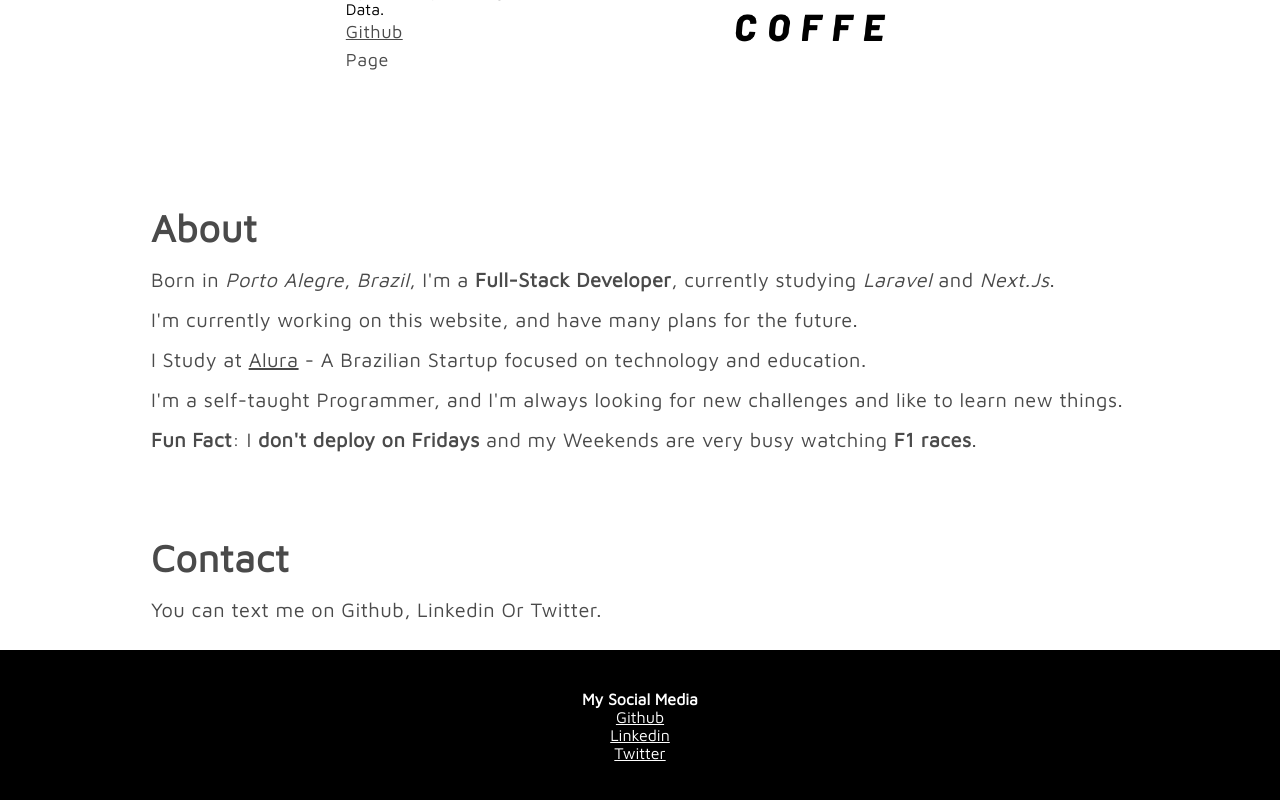
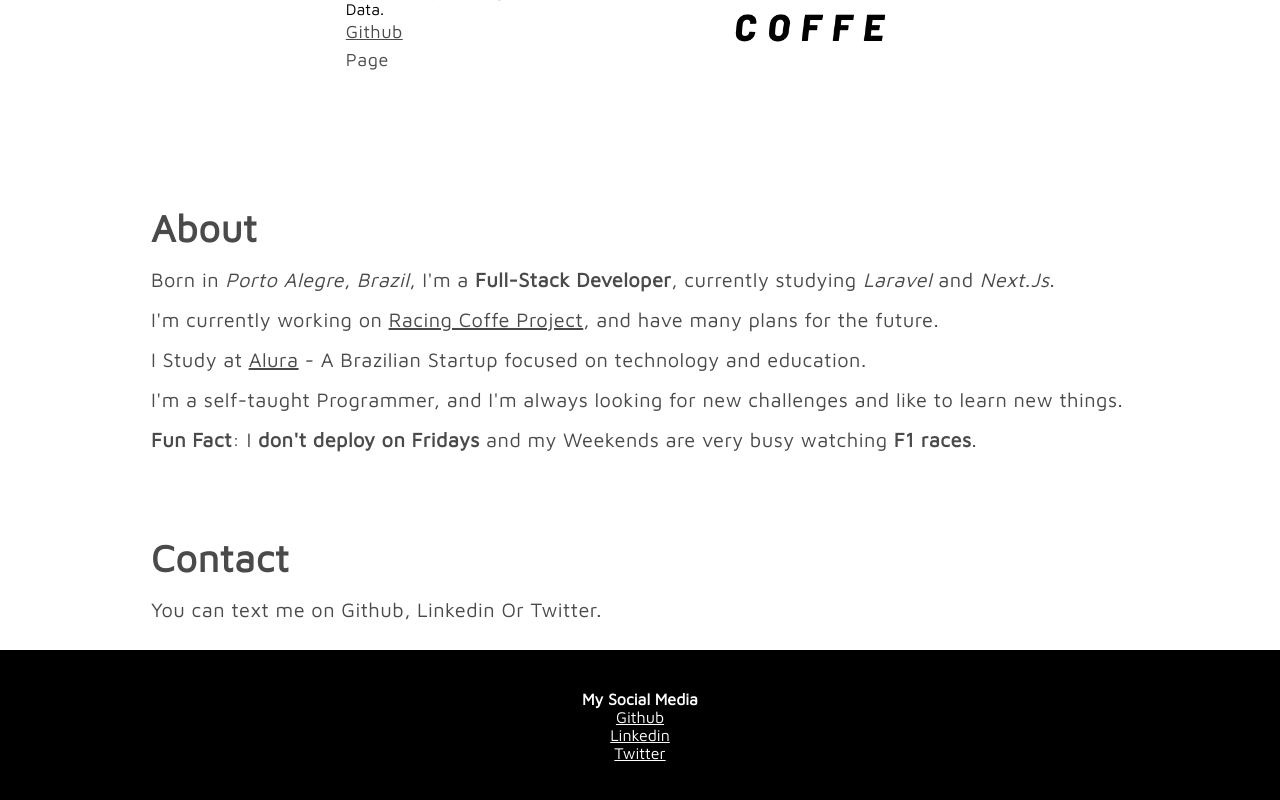
Before and after one commit to TheDevick/Next.Js-Personal-Page, a Next.js app: page / in a window 1280 px wide. Shown: the part 1738-2538 px from the top of the page. Built offline with nearby package versions, Linux system fonts and the light colour scheme.

Commit message:
feat: Change Actual Project

```diff
--- a/src/components/About/Text.tsx
+++ b/src/components/About/Text.tsx
@@ -49,7 +49,7 @@ export default function Text() {
     return (
         <StyledText>
             Born in <ItalicText>Porto Alegre</ItalicText>, <ItalicText>Brazil</ItalicText>, I'm a <BoldText>Full-Stack Developer</BoldText>, currently studying <ItalicText>Laravel</ItalicText> and <ItalicText>Next.Js</ItalicText>.<br /><br />
-            I'm currently working on this website, and have many plans for the future.<br /><br />
+            I'm currently working on <Link href="https://github.com/Racing-Coffe">Racing Coffe Project</Link>, and have many plans for the future.<br /><br />
             I Study at <BoldText><Link href="https://alura.com.br">Alura</Link></BoldText> - A Brazilian Startup focused on technology and education.<br /><br />
             I'm a self-taught Programmer, and I'm always looking for new challenges and like to learn new things. <br /><br />
             <BoldText>Fun Fact</BoldText>: I <BoldText>don't deploy on Fridays</BoldText> and my Weekends are very busy watching <BoldText>F1 races</BoldText>. <br /><br />
```
